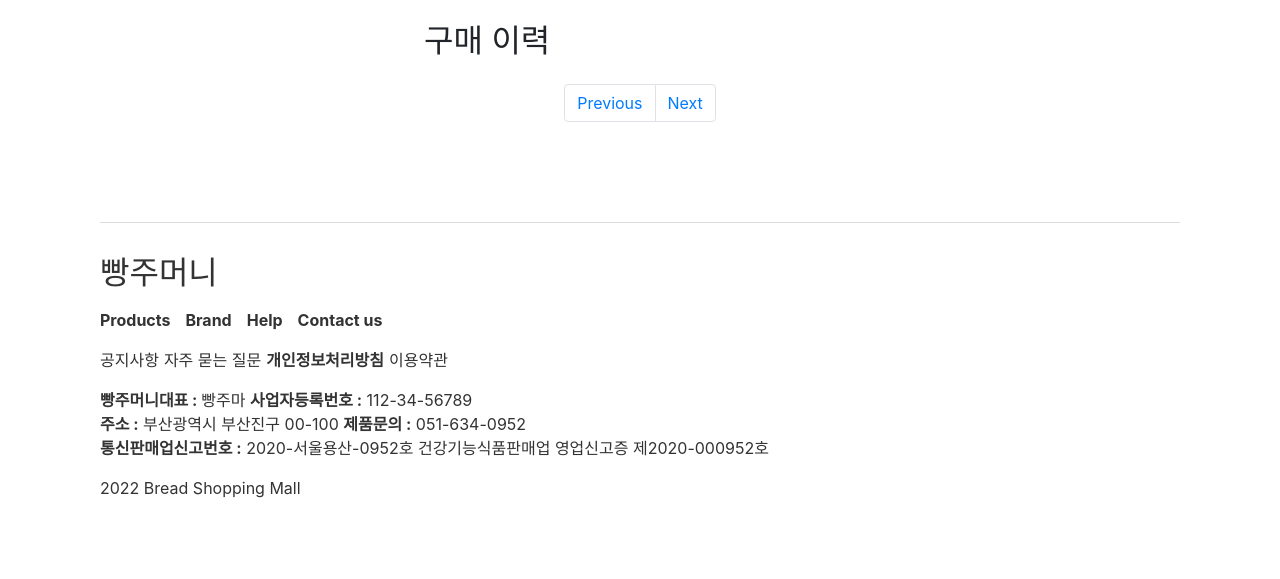
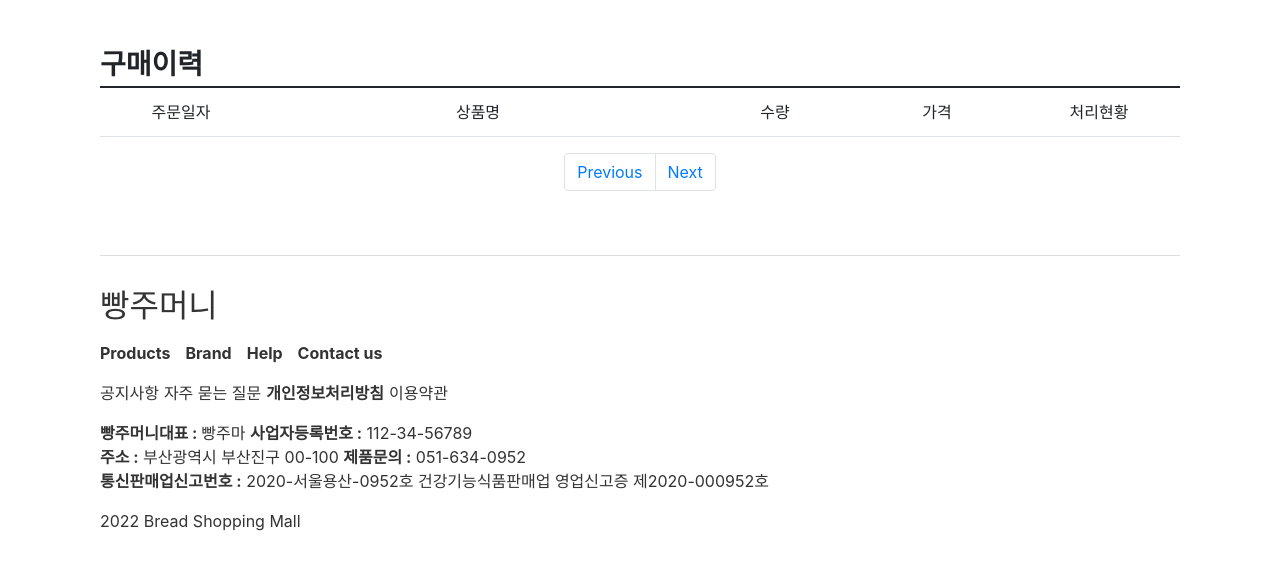
Before and after one commit to dpfah/TeamProject, a Spring app: page /order/orderHist in a window 1280 px wide. Shown: the part 125-704 px from the top of the page. Run offline with Thymeleaf, Linux system fonts and the light colour scheme; the template is opened without the code that fills it, so the values that code supplies are empty; some of the project's set-up classes (security, data sources, template engines, error pages and the like) are left out, and stand-ins take their place; some libraries are stand-ins or nearby versions.

Commit message:
item_Dtl, orderHist 디자인 변경

```diff
--- a/shop-master/src/main/java/com/shop/entity/Item.java
+++ b/shop-master/src/main/java/com/shop/entity/Item.java
@@ -37,7 +37,7 @@ public class Item extends BaseEntity {
     @Column(nullable = false, length = 50)
     private String itemSNm; //상품 부제목
 
-    @Column(name="percent")
+    @Column(name="percent", columnDefinition = "int default 1")
     private int percent; //할인율
 
     @Column(name="price", nullable = false)
--- a/shop-master/src/main/resources/static/css/item_menu.css
+++ b/shop-master/src/main/resources/static/css/item_menu.css
@@ -291,6 +291,7 @@ a:hover{
     border-top: 0px solid #DDDDDD;
     border-bottom: 0px solid #DDDDDD;
     margin-bottom: 10px;
+
 }
 
 .itemA .product-summary .product-intake {
@@ -412,3 +413,28 @@ a:hover{
     font-size: 18px;
     color: #66666666;
 }
+
+#itemForm .price_input{
+    width: 63%;
+    position: absolute;
+    left: 167px;
+    bottom: 225px;
+}
+
+#itemForm .percentS{
+	bottom: 230px;
+    position: absolute;
+    left: 136px;
+}
+
+#itemForm .stockNumber{
+	margin-top: 15px;
+}
+
+#itemForm .select_sell{
+	margin-bottom: 10px;
+}
+
+#itemForm .repImg{
+	margin-top: -20px;
+}
--- a/shop-master/src/main/resources/templates/order/orderHist.html
+++ b/shop-master/src/main/resources/templates/order/orderHist.html
@@ -85,16 +85,59 @@
     </style>
 </th:block>
 
-<div layout:fragment="content" class="content-mg">
+<div layout:fragment="content" class="content-lg-12 mt-5">
 
-    <h2 class="mb-4">
-        구매 이력
-    </h2>
-
-    <div th:each="order : ${orders.getContent()}">
-
+    <h3 class="mb-1 fw-bold">
+        구매이력
+    </h3>
+    <div>
+	<div class="table-responsive">
+	        <table class="table table-hover cart">
+	            <colgroup>
+	                <col width="15%"/>
+	                <col width="40%"/>
+	                <col width="15%"/>
+	                <col width="15%"/>
+	                <col width="15%"/>
+	            </colgroup>
+	            <tr class="text-center">
+	                <td>주문일자</td>
+	                <td>상품명</td>
+	                <td>수량</td>
+	                <td>가격</td>
+	                <td>처리현황</td>
+	            </tr>
+	        	<tr th:each="order : ${orders.getContent()}">
+	        		<td>
 		        		<div class="d-flex mb-3 align-self-center">
 				            <h4 th:text="${order.orderDate} + ' 주문'"></h4>
+				        </div>
+	        		</td>
+	        		<td colspan='3'>
+		        		<table style="border: none; width:100%;">
+
+				            <tr th:each="orderItem : ${order.orderItemDtoList}" class="d-flex" style="width:100%;">
+				            	<td style="width:25%; border-top: none;">
+					                <div class="repImgDiv">
+					                    <img th:src="${orderItem.imgUrl}" class = "rounded repImg" th:alt="${orderItem.itemNm}">
+					                </div>
+
+				            	</td>
+				            	<td style="width:25%; border-top: none;">
+				            		<span th:text="${orderItem.itemNm}" class="fs24 font-weight-bold"></span>
+				            	</td>
+				            	<td style="width:25%; border-top: none;">
+				            		<span th:text="${orderItem.orderPrice} +'원'"></span>
+				            	</td>
+				            	<td style="width:25%; border-top: none;">
+				            		<span th:text="${orderItem.count} +'개'"></span>
+				            	</td>
+				            </tr>
+				        </table>
+	        		</td>
+
+			        <td>
+				        <div class="d-flex mb-3 align-self-center">
 				            <div class="ml-3">
 				                <th:block th:if="${order.orderStatus == T(com.shop.constant.OrderStatus).ORDER}">
 				                    <button type="button" class="btn btn-outline-secondary" th:value="${order.orderId}" onclick="cancelOrder(this.value)">주문취소</button>
@@ -104,23 +147,9 @@
 				                </th:block>
 				            </div>
 				        </div>
-        <div class="card d-flex">
-            <div th:each="orderItem : ${order.orderItemDtoList}" class="d-flex mb-3">
-                <div class="repImgDiv">
-                    <img th:src="${orderItem.imgUrl}" class = "rounded repImg" th:alt="${orderItem.itemNm}">
-                </div>
-                <div class="align-self-center w-75">
-                    <span th:text="${orderItem.itemNm}" class="fs24 font-weight-bold"></span>
-                    <div class="fs18 font-weight-light">
-                        <span th:text="${orderItem.orderPrice} +'원'"></span>
-                        <span th:text="${orderItem.count} +'개'"></span>
-                    </div>
-                </div>
-            </div>
-        </div>
-
-    </div>
-
+			        </td>
+			    </tr>
+			</table>
     <div th:with="start=${(orders.number/maxPage)*maxPage + 1}, end=(${(orders.totalPages == 0) ? 1 : (start + (maxPage - 1) < orders.totalPages ? start + (maxPage - 1) : orders.totalPages)})" >
         <ul class="pagination justify-content-center">
 
```
Also changed, not shown: shop-master/src/main/resources/templates/item/itemDtl.html (+7 -4 lines), shop-master/src/main/resources/templates/item/itemForm.html (+12 -12 lines). Lines whose indentation alone changed are shown as unchanged.
